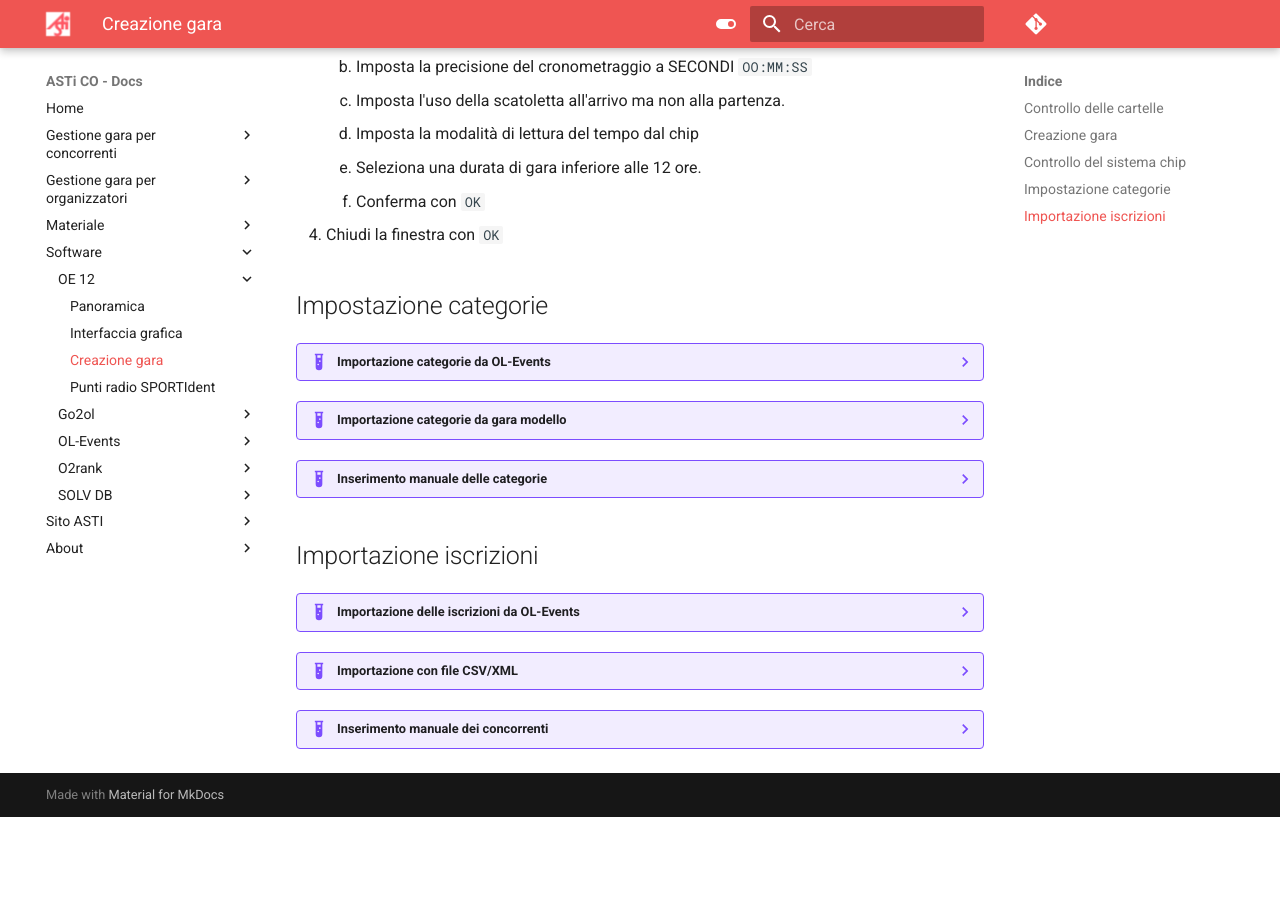
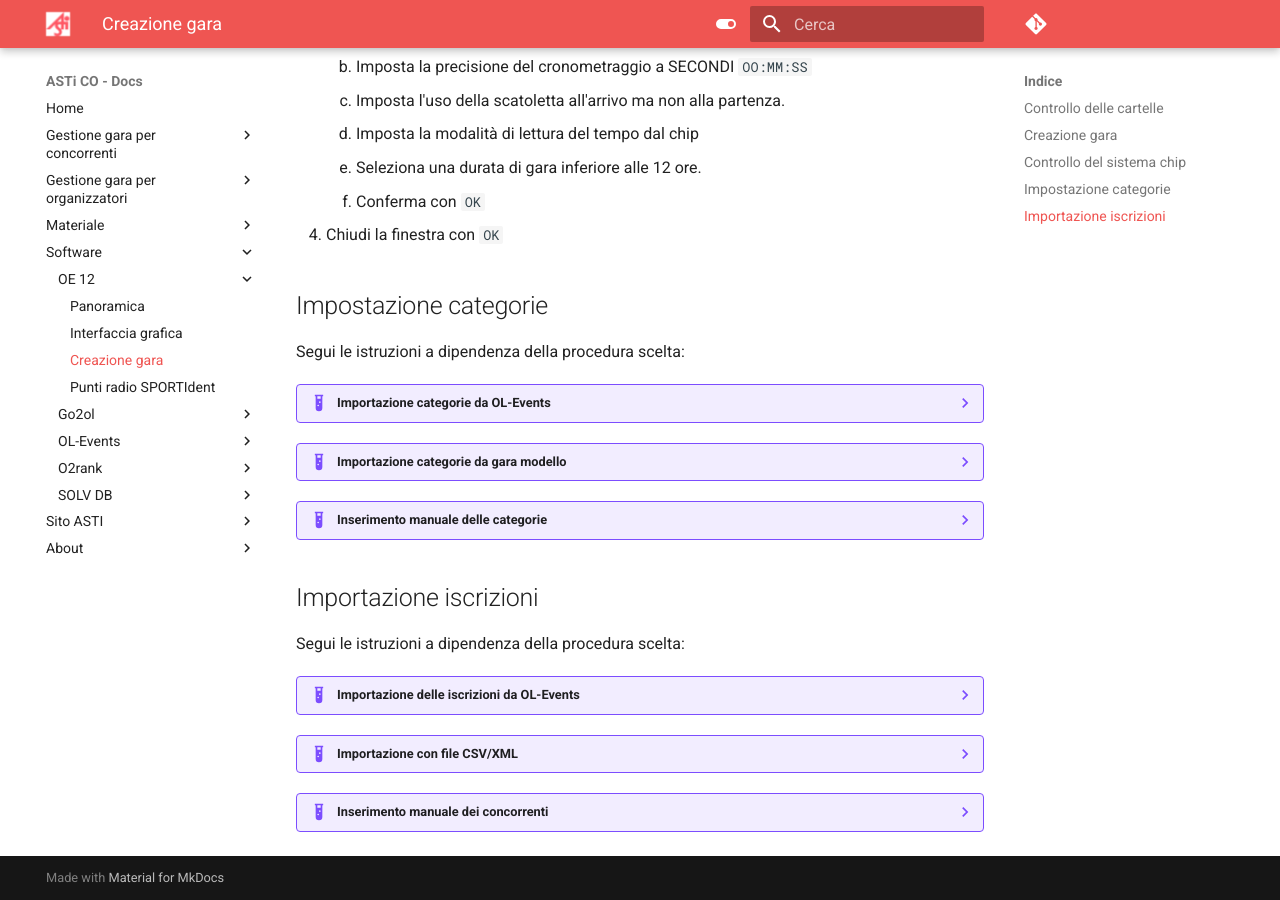
Before and after one commit to asti-co/doc, an MkDocs documentation site: the page built from docs/software/oe12/creazione_gara.md, in a window 1280 px wide and 900 px high, scrolled down 2472 px. Built offline with MkDocs 1.6.1 and Material for MkDocs 9.7.7, drawn with Linux system fonts in a browser that asks for light colours; comment, search, counter and statistics services are not loaded; before the commit the page ends 3289 px from its top, so only the background shows below that.

Commit message:
aggiunto Segui le istruzioni a dipendenza della procedura scelta

```diff
--- a/docs/software/oe12/creazione_gara.md
+++ b/docs/software/oe12/creazione_gara.md
@@ -99,6 +99,8 @@ Per evitare continue richieste di verifica da parte del programma, controlla sub
 
 ## Impostazione categorie {#categorie}
 
+Segui le istruzioni a dipendenza della procedura scelta:
+
 ??? Example "Importazione categorie da OL-Events"
     Le categorie vengono importate da OL-Events.
     **Nota**: è possibile eseguire questo passo più volte.
@@ -171,6 +173,8 @@ Per evitare continue richieste di verifica da parte del programma, controlla sub
 
 ## Importazione iscrizioni
 
+Segui le istruzioni a dipendenza della procedura scelta:
+
 ??? Example "Importazione delle iscrizioni da OL-Events"
     Le iscrizioni vengono importate da OL-Events.
     **Nota**: è possibile eseguire questi passi più volte già prima della chiusura delle iscrizioni.
```
